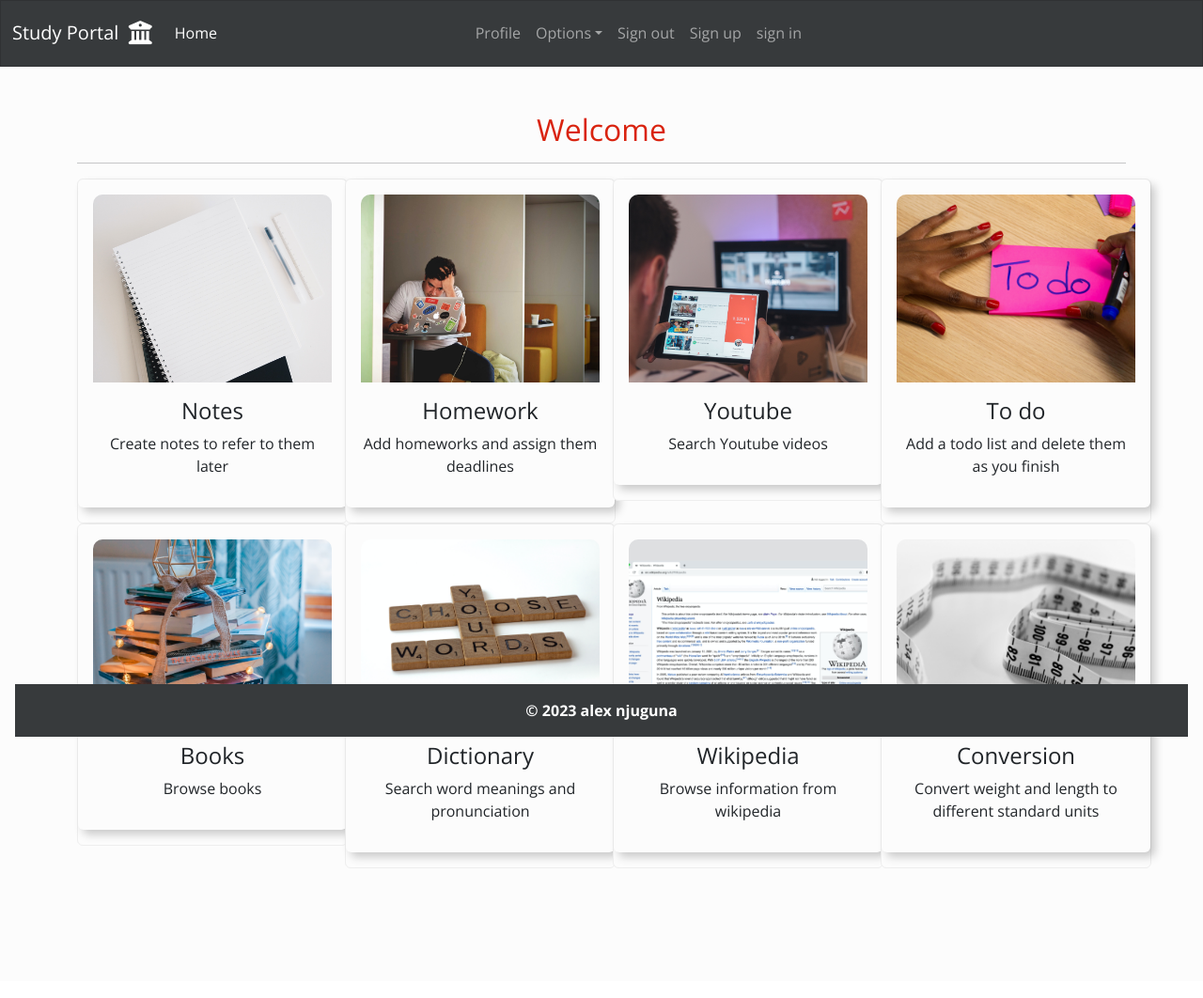
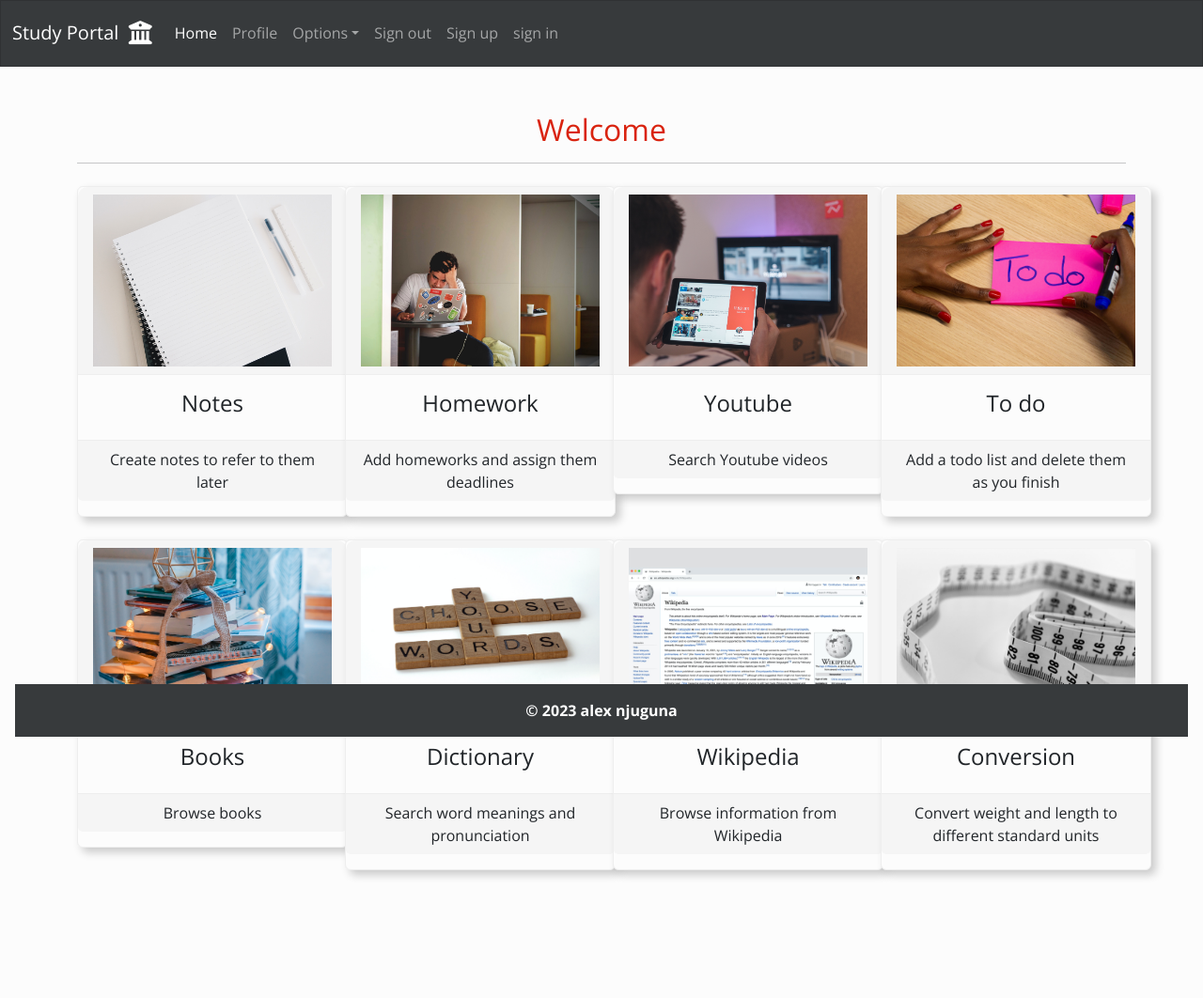
Before and after one commit to alex-njuguna/study-portal, a Django app: page / in a window 1280 px wide. Shown: the whole page at 94% size. Before the commit the page ends 924 px from the top, so only its background shows below. Run offline with Django 4.2, Linux system fonts and the light colour scheme; some libraries are stand-ins or nearby versions.

Commit message:
final touches on dashboard

```diff
--- a/portal/dashboard/templates/dashboard/home.html
+++ b/portal/dashboard/templates/dashboard/home.html
@@ -3,63 +3,112 @@
 {% load static %}
 
 
-{% block extra_css %}
-    <link rel="stylesheet" href="{% static 'dashboard/css/home_style.css' %}">
-{% endblock extra_css %}
+{% block content %}
 
+<style>
+    .card {
+        transition: transform 0.3s ease, box-shadow 0.3s ease;
+    }
 
-{% block content %}
+    .card:hover {
+        transform: scale(1.05);
+        box-shadow: 8px 8px 15px rgba(0, 0, 0, 0.5);
+    }
+</style>
 
 <div class="container-sm mt-5" style="margin-bottom: 120px;">
     <h2 class="text-center text-primary mt-2 mb-3">Welcome</h2>
     <hr class="mb-3">
     <div class="row">
+
     <div class="col-md-3">
         <a class="text-decoration-none" href="">
-            <div class="card" style="width: 18rem;">
-                <div class="card-body mb-3 rounded" style="box-shadow: 5px 5px 10px rgba(0, 0, 0, 0.2);">
-                    <img class="card-img-top" src="{% static 'dashboard/images/notes.jpg' %}" alt="notes"
-                        style="height: 200px; object-fit: cover; width: 100%; border-top-left-radius:10px; border-top-right-radius:10px;">
-                    <div class="text-center mt-3">
-                        <h4>Notes</h4>
-                        <p>Create notes to refer to them later</p>
-                    </div>
+            <div class="card mt-2 mb-3" style="width: 18rem; box-shadow: 5px 5px 10px rgba(0, 0, 0, 0.2);">
+                <div>
+                    <img class="card-img-top card-header" src="{% static 'dashboard/images/notes.jpg' %}" alt="Notes"
+                        style="height: 200px; object-fit: cover; width: 100%; border-top-left-radius: 10px; border-top-right-radius: 10px;">
+                    <h4 class="card-body text-center">Notes</h4>
+                    <p class="card-footer text-center">Create notes to refer to them later</p>
                 </div>
             </div>
         </a>
     </div>
 
-
     <div class="col-md-3">
         <a class="text-decoration-none" href="">
-                    <div class="card" style="width: 18rem;">
-                        <div class="card-body mb-3 rounded" style="box-shadow: 5px 5px 10px rgba(0, 0, 0, 0.2);">
-
-                            <img class="card-img-top" src="{% static 'dashboard/images/homework.jpg' %}" alt="notes"
-                                style="height: 200px; object-fit: cover; width: 100%; border-top-left-radius:10px; border-top-right-radius:10px;">
-                            <div class="text-center mt-3">
-                                <h4>Homework</h4>
-                                <p>Add homeworks and assign them deadlines</p>
-                            </div>
+            <div class="card mt-2 mb-3" style="width: 18rem; box-shadow: 5px 5px 10px rgba(0, 0, 0, 0.2);">
+                <div>
+                    <img class="card-img-top card-header" src="{% static 'dashboard/images/homework.jpg' %}" alt="Homework"
+                        style="height: 200px; object-fit: cover; width: 100%; border-top-left-radius: 10px; border-top-right-radius: 10px;">
+                    <h4 class="card-body text-center">Homework</h4>
+                    <p class="card-footer text-center">Add homeworks and assign them deadlines</p>
                 </div>
             </div>
         </a>
     </div>
 
-
-
+    <div class="col-md-3">
+        <a class="text-decoration-none" href="">
+            <div class="card mt-2 mb-3" style="width: 18rem; box-shadow: 5px 5px 10px rgba(0, 0, 0, 0.2);">
+                <div>
+                    <img class="card-img-top card-header" src="{% static 'dashboard/images/youtube.jpg' %}" alt="Youtube"
+                        style="height: 200px; object-fit: cover; width: 100%; border-top-left-radius: 10px; border-top-right-radius: 10px;">
+                    <h4 class="card-body text-center">Youtube</h4>
+                    <p class="card-footer text-center">Search Youtube videos</p>
+                </div>
+            </div>
+        </a>
+    </div>
 
     <div class="col-md-3">
         <a class="text-decoration-none" href="">
-                    <div class="card" style="width: 18rem;">
-                        <div class="card-body mb-3 rounded" style="box-shadow: 5px 5px 10px rgba(0, 0, 0, 0.2);">
+            <div class="card mt-2 mb-3" style="width: 18rem; box-shadow: 5px 5px 10px rgba(0, 0, 0, 0.2);">
+                <div>
+                    <img class="card-img-top card-header" src="{% static 'dashboard/images/todo.jpg' %}" alt="To do"
+                        style="height: 200px; object-fit: cover; width: 100%; border-top-left-radius: 10px; border-top-right-radius: 10px;">
+                    <h4 class="card-body text-center">To do</h4>
+                    <p class="card-footer text-center">Add a todo list and delete them as you finish</p>
+                </div>
+            </div>
+        </a>
+    </div>
 
-                            <img class="card-img-top" src="{% static 'dashboard/images/youtube.jpg' %}" alt="notes"
-                                style="height: 200px; object-fit: cover; width: 100%; border-top-left-radius:10px; border-top-right-radius:10px;">
-                            <div class="text-center mt-3">
-                                <h4>Youtube</h4>
-                                <p>Search Youtube videos</p>
+    <div class="col-md-3">
+        <a class="text-decoration-none" href="">
+            <div class="card mt-2 mb-3" style="width: 18rem; box-shadow: 5px 5px 10px rgba(0, 0, 0, 0.2);">
+                <div>
+                    <img class="card-img-top card-header" src="{% static 'dashboard/images/books.jpg' %}" alt="Books"
+                        style="height: 200px; object-fit: cover; width: 100%; border-top-left-radius: 10px; border-top-right-radius: 10px;">
+                    <h4 class="card-body text-center">Books</h4>
+                    <p class="card-footer text-center">Browse books</p>
                 </div>
+            </div>
+        </a>
+    </div>
+
+    <div class="col-md-3">
+        <a class="text-decoration-none" href="">
+            <div class="card mt-2 mb-3" style="width: 18rem; box-shadow: 5px 5px 10px rgba(0, 0, 0, 0.2);">
+                <div>
+                    <img class="card-img-top card-header" src="{% static 'dashboard/images/dictionary.jpg' %}"
+                        alt="Dictionary"
+                        style="height: 200px; object-fit: cover; width: 100%; border-top-left-radius: 10px; border-top-right-radius: 10px;">
+                    <h4 class="card-body text-center">Dictionary</h4>
+                    <p class="card-footer text-center">Search word meanings and pronunciation</p>
+                </div>
+            </div>
+        </a>
+    </div>
+
+    <div class="col-md-3">
+        <a class="text-decoration-none" href="">
+            <div class="card mt-2 mb-3" style="width: 18rem; box-shadow: 5px 5px 10px rgba(0, 0, 0, 0.2);">
+                <div>
+                    <img class="card-img-top card-header" src="{% static 'dashboard/images/wikipedia.jpg' %}"
+                        alt="Wikipedia"
+                        style="height: 200px; object-fit: cover; width: 100%; border-top-left-radius: 10px; border-top-right-radius: 10px;">
+                    <h4 class="card-body text-center">Wikipedia</h4>
+                    <p class="card-footer text-center">Browse information from Wikipedia</p>
                 </div>
             </div>
         </a>
@@ -69,86 +118,12 @@
 
         <div class="col-md-3">
             <a class="text-decoration-none" href="">
-                    <div class="card" style="width: 18rem;">
-                        <div class="card-body mb-3 rounded" style="box-shadow: 5px 5px 10px rgba(0, 0, 0, 0.2);">
-
-                            <img class="card-img-top" src="{% static 'dashboard/images/todo.jpg' %}" alt="notes"
+                <div class="card mt-2 mb-3" style="width: 18rem; box-shadow: 5px 5px 10px rgba(0, 0, 0, 0.2);">
+                        <div>
+                            <img class="card-img-top card-header" src="{% static 'dashboard/images/conversion.jpg' %}" alt="notes"
                                 style="height: 200px; object-fit: cover; width: 100%; border-top-left-radius:10px; border-top-right-radius:10px;">
-                            <div class="text-center mt-3">
-                                <h4>To do</h4>
-                                <p>Add a todo list and delete them as you finish</p>
-                            </div>
-                        </div>
-                    </div>
-                </a>
-            </div>
-
-
-
-            <div class="col-md-3">
-                <a class="text-decoration-none" href="">
-                    <div class="card" style="width: 18rem;">
-                        <div class="card-body mb-3 rounded" style="box-shadow: 5px 5px 10px rgba(0, 0, 0, 0.2);">
-
-                            <img class="card-img-top" src="{% static 'dashboard/images/books.jpg' %}" alt="notes"
-                                style="height: 200px; object-fit: cover; width: 100%; border-top-left-radius:10px; border-top-right-radius:10px;">
-                            <div class="text-center mt-3">
-                                <h4>Books</h4>
-                                <p>Browse books</p>
-                            </div>
-                        </div>
-                    </div>
-                </a>
-            </div>
-
-
-
-            <div class="col-md-3">
-                <a class="text-decoration-none" href="">
-                    <div class="card" style="width: 18rem;">
-                        <div class="card-body mb-3 rounded" style="box-shadow: 5px 5px 10px rgba(0, 0, 0, 0.2);">
-
-                            <img class="card-img-top" src="{% static 'dashboard/images/dictionary.jpg' %}" alt="notes"
-                                style="height: 200px; object-fit: cover; width: 100%; border-top-left-radius:10px; border-top-right-radius:10px;">
-                            <div class="text-center mt-3">
-                                <h4>Dictionary</h4>
-                                <p>Search word meanings and pronunciation</p>
-                            </div>
-                        </div>
-                    </div>
-                </a>
-            </div>
-
-
-        <div class="col-md-3">
-            <a class="text-decoration-none" href="">
-                <div class="card" style="width: 18rem;">
-                    <div class="card-body mb-3 rounded" style="box-shadow: 5px 5px 10px rgba(0, 0, 0, 0.2);">
-
-                        <img class="card-img-top" src="{% static 'dashboard/images/wikipedia.jpg' %}" alt="notes"
-                            style="height: 200px; object-fit: cover; width: 100%; border-top-left-radius:10px; border-top-right-radius:10px;">
-                        <div class="text-center mt-3">
-                            <h4>Wikipedia</h4>
-                            <p>Browse information from wikipedia</p>
-                        </div>
-                    </div>
-                </div>
-            </a>
-        </div>
-
-
-
-        <div class="col-md-3">
-            <a class="text-decoration-none" href="">
-                <div class="card" style="width: 18rem;">
-                    <div class="card-body mb-3 rounded" style="box-shadow: 5px 5px 10px rgba(0, 0, 0, 0.2);">
-
-                        <img class="card-img-top" src="{% static 'dashboard/images/conversion.jpg' %}" alt="notes"
-                            style="height: 200px; object-fit: cover; width: 100%; border-top-left-radius:10px; border-top-right-radius:10px;">
-                        <div class="text-center mt-3">
-                            <h4>Conversion</h4>
-                            <p>Convert weight and length to different standard units</p>
-                        </div>
+                                <h4 class="card-body text-center">Conversion</h4>
+                                <p class="card-footer text-center">Convert weight and length to different standard units</p>
                         </div>
                 </div>
             </a>
@@ -157,9 +132,3 @@
 </div>
 
 {% endblock content %}
-
-
-
-{% block extra_js %}
-    <script src="{% static 'dashboard/js/home_script.js' %}"></script>
-{% endblock extra_js %}
--- a/portal/dashboard/views.py
+++ b/portal/dashboard/views.py
@@ -3,4 +3,4 @@ from django.shortcuts import render
 
 def home(request):
 
-    return render(request, "dashboard/home.html")
+    return render(request, "dashboard/home.html", {"title": "dashboard"})
```
Lines whose indentation alone changed are shown as unchanged.
